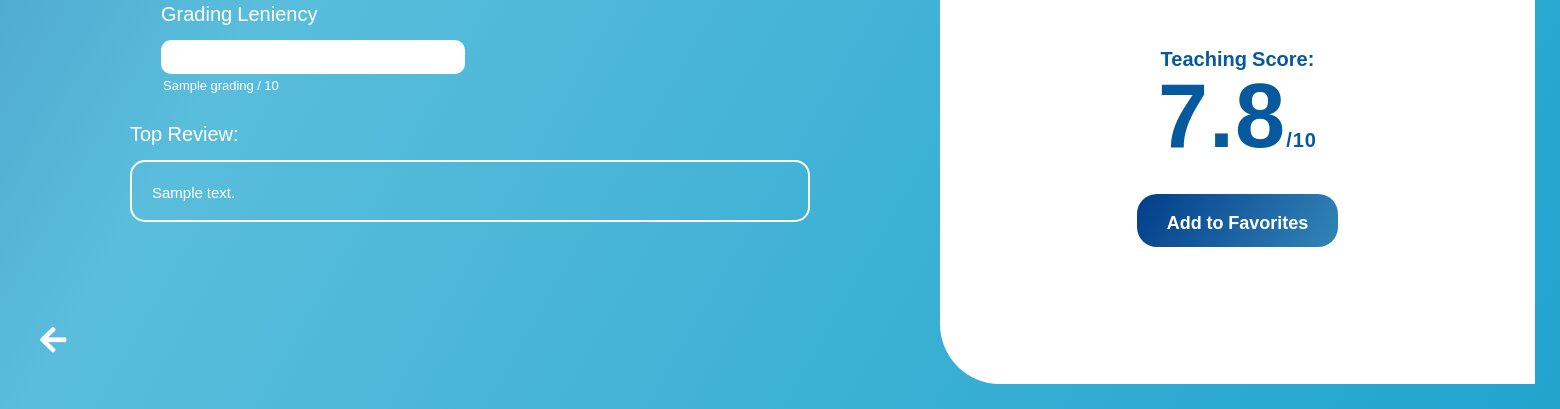
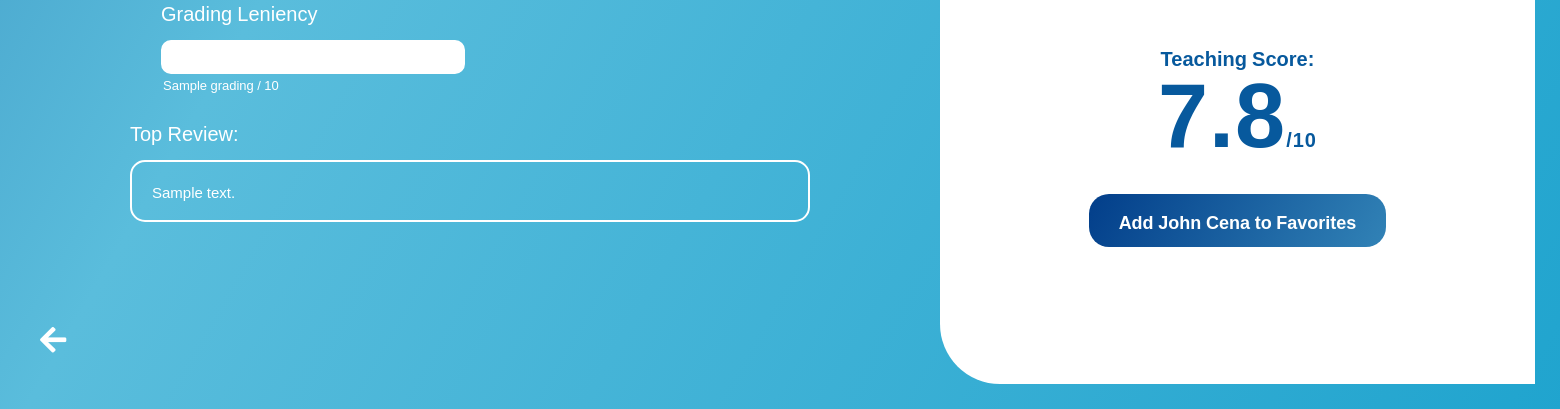
Before and after one commit to nicsdv/bluejobs, a Django app: template bluejobs/professor_select/templates/professor_select/professor-details.html in a window 1560 px wide. Shown: the part 416-825 px from the top of the page. Run offline with Django 5.2, Linux system fonts and the light colour scheme; data comes from the database, SQL or seed files in the repository; both versions use the stored data as it was after the commit; tables that the repository leaves empty hold one stand-in row (values such as "Sample post"); the template is opened without the code that fills it: values that come from a table or form of the project are taken from there, most other values are stand-ins (such as "Sample title", 1, 10 or a date in 2020); some web fonts are replaced.

Commit message:
Fixed typos in professor details page

```diff
--- a/bluejobs/professor_select/templates/professor_select/professor-details.html
+++ b/bluejobs/professor_select/templates/professor_select/professor-details.html
@@ -78,7 +78,7 @@
             </div>
             <a href = "{% url 'professor_select:remove_professor' course_selected.pk professor.pk %}" class="fave-buttton">Remove {{ professor }} from Favorites </a><br>
             {% else %}
-            <a href = "{% url 'professor_select:add_professor' course_selected.pk professor.pk %}" class="fave-buttton">Add to Favorites </a><br>
+            <a href = "{% url 'professor_select:add_professor' course_selected.pk professor.pk %}" class="fave-buttton">Add {{ professor }} to Favorites </a><br>
             <div class="star-container">
                 <i class="fas fa-star"></i>
             </div>
```
Also changed, not shown: bluejobs/db.sqlite3.
